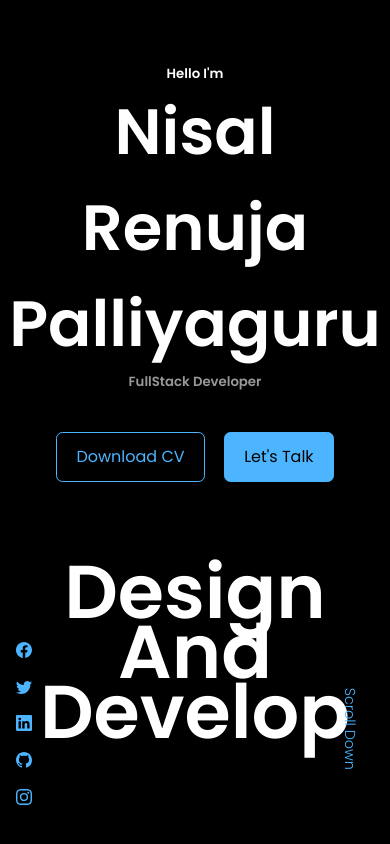
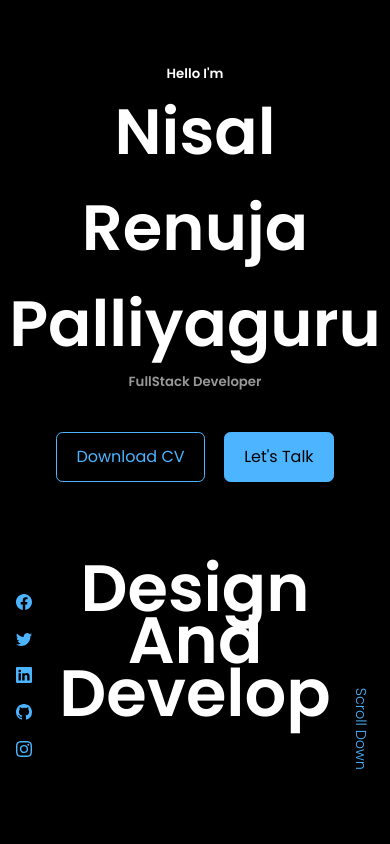
Before and after one commit to nisalrenuja/Nisal-Renuja, a React (Create React App) app: page / in a window 390 px wide. Shown: the top 844 px of the page. Built offline with nearby package versions, Linux system fonts and the light colour scheme.

Commit message:
responsive fix

```diff
--- a/src/components/header/header.css
+++ b/src/components/header/header.css
@@ -103,23 +103,23 @@ header{
     }
     .scroll__down{
     position: absolute;
-    right: -0.01rem;
+    right: -0.7rem;
     bottom: 6.5rem;
     transform: rotate(90deg);
     font-weight: 300;
     font-size: 0.9rem;
     }
      .header__socials{
-        display: flex;
+    display: flex;
     flex-direction: column;
     align-items: center;
     gap: 0.8rem;
     position: absolute;
     left: 1rem;
-    bottom: 2rem;
+    bottom: 5rem;
     }
     .hero{
-        font-size: 4rem;
+        font-size: 3.5rem;
         margin-top: 5rem;
         line-height: 0.8;
     }
```
